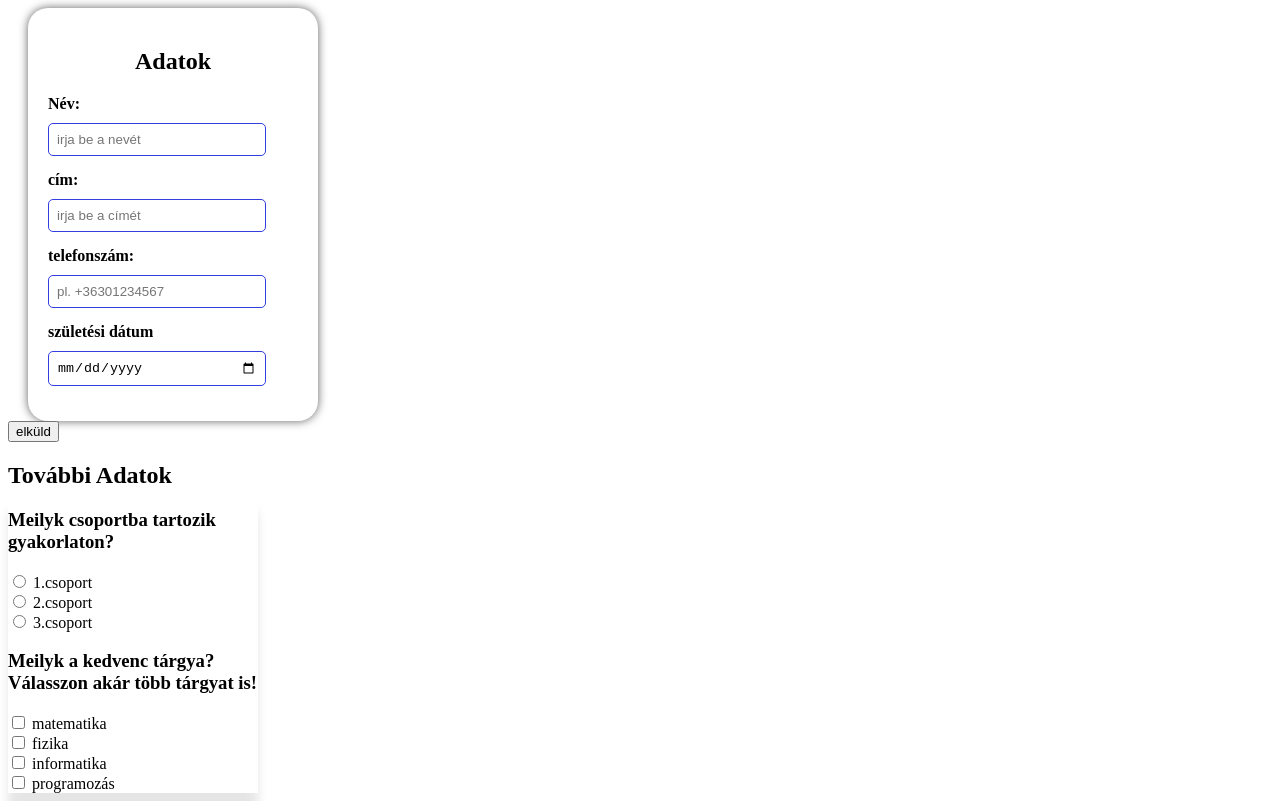
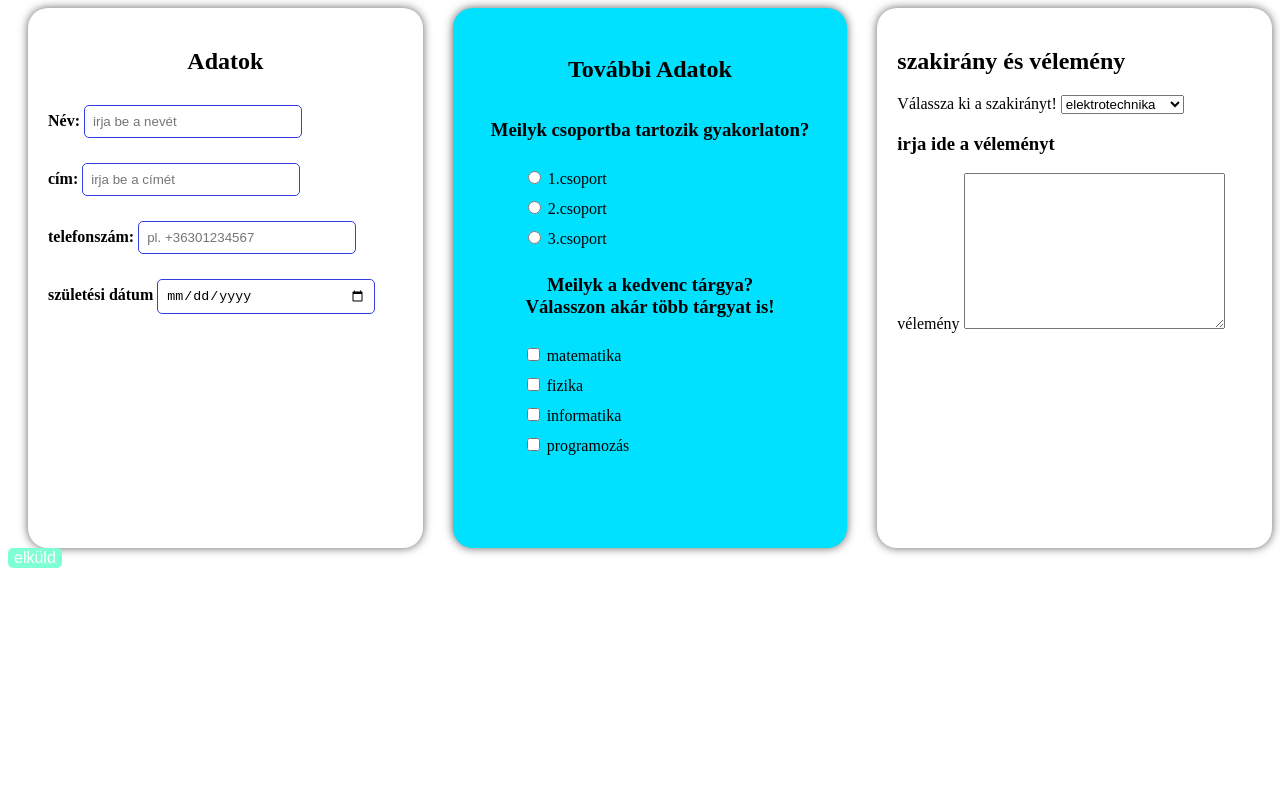
Before and after one commit to laci3939/urlap, a plain HTML site: page index.html in a window 1280 px wide. Drawn offline with Linux system fonts and the light colour scheme.

Commit message:
finished project

```diff
--- a/index.html
+++ b/index.html
@@ -8,6 +8,7 @@
 </head>
 <body>
     <form action="">
+        <div class="page-container">
             <div class="fist-column-container">
                 <h2>Adatok</h2>
                 <div class="name_container">
@@ -34,7 +35,8 @@
 
 
 
-        <button type="submit">elküld</button>
+
+
            <div class="second-form-container">
             <h2> További Adatok</h2>
                 <h3>Meilyk csoportba tartozik gyakorlaton?</h3>
@@ -47,7 +49,7 @@
                     <label for="csoport2">2.csoport</label>
 
                 </div>
-            <div>
+                <div class="csop">
                     <input type="radio" name="csoport" id="csoport3" value="csoport3">
                     <label for="csoport3">3.csoport</label>
                 </div>
@@ -73,6 +75,24 @@
                     <label for="prog">programozás</label>
                 </div>
             </div>
+            <div class="third-form-container">
+                 <h2>szakirány és vélemény</h2>
+                 <label for="szakirány">Válassza ki a szakirányt!</label>
+                 <select name="szakirány" id="szakirány">
+                    <option value="elektrotechnika">elektrotechnika</option>
+                    <option value="informatikus">informatikus</option>
+                    <option value="rendszerfejlesztő">rendszerfejlesztő</option>
+                    <option value="szakács">szakács</option>
+                 </select>
+                 <!--textarea kovetkező-->
+                 <h3>irja ide a véleményt</h3>
+                 <div class="opinion-container">
+                     <label for="opinion">vélemény</label>
+                     <textarea name="opinion" id="opinion" rows="10" cols="30"></textarea>
+                 </div>
+            </div>
+        </div>
+        <button type="submit">elküld</button>
     </form>
 
 </body>
--- a/style.css
+++ b/style.css
@@ -2,7 +2,8 @@
     margin-left: 20px;
     padding: 20px;
     border-radius: 20px;
-    width: 250px;
+    width: 400px;
+    height: 500px;
     box-shadow: 0 0 10px rgba(0, 0, 0, 0.621);
 }
 
@@ -31,6 +32,54 @@
 
 
 .second-form-container{
-    width: 250px;
-    box-shadow: 0 50px 10px rgba(0, 0, 0, 0.1);
+    padding: 20px;
+    border-radius: 20px;
+    width: 400px;
+    height: 500px;
+    box-shadow: 0 0 10px rgba(0, 0, 0, 0.621);
+    background-color: rgb(0, 225, 255);
 }
+
+.second-form-container h2,
+.second-form-container h3 {
+    text-align: center;
+    padding: 8px;
+}
+
+.second-form-container .csop{
+    margin-left: 50px;
+    margin-bottom: 10px;
+}
+
+.second-form-container .box{
+    margin-left: 50px;
+    margin-bottom: 10px;
+}
+
+
+.page-container{
+    display: flex;
+    flex-direction: row;
+    gap: 30px;
+}
+
+.third-form-container{
+    padding: 20px;
+    border-radius: 20px;
+    width: 400px;
+    height: 500px;
+    box-shadow: 0 0 10px rgba(0, 0, 0, 0.621);
+}
+
+button {
+    background-color: aquamarine;
+    color: white;
+    border: none;
+    border-radius: 5px;
+    cursor: pointer;
+    font-size: 16px;
+}
+
+button:hover{
+    background-color: blue;
+}
```
Lines whose indentation alone changed are shown as unchanged.
